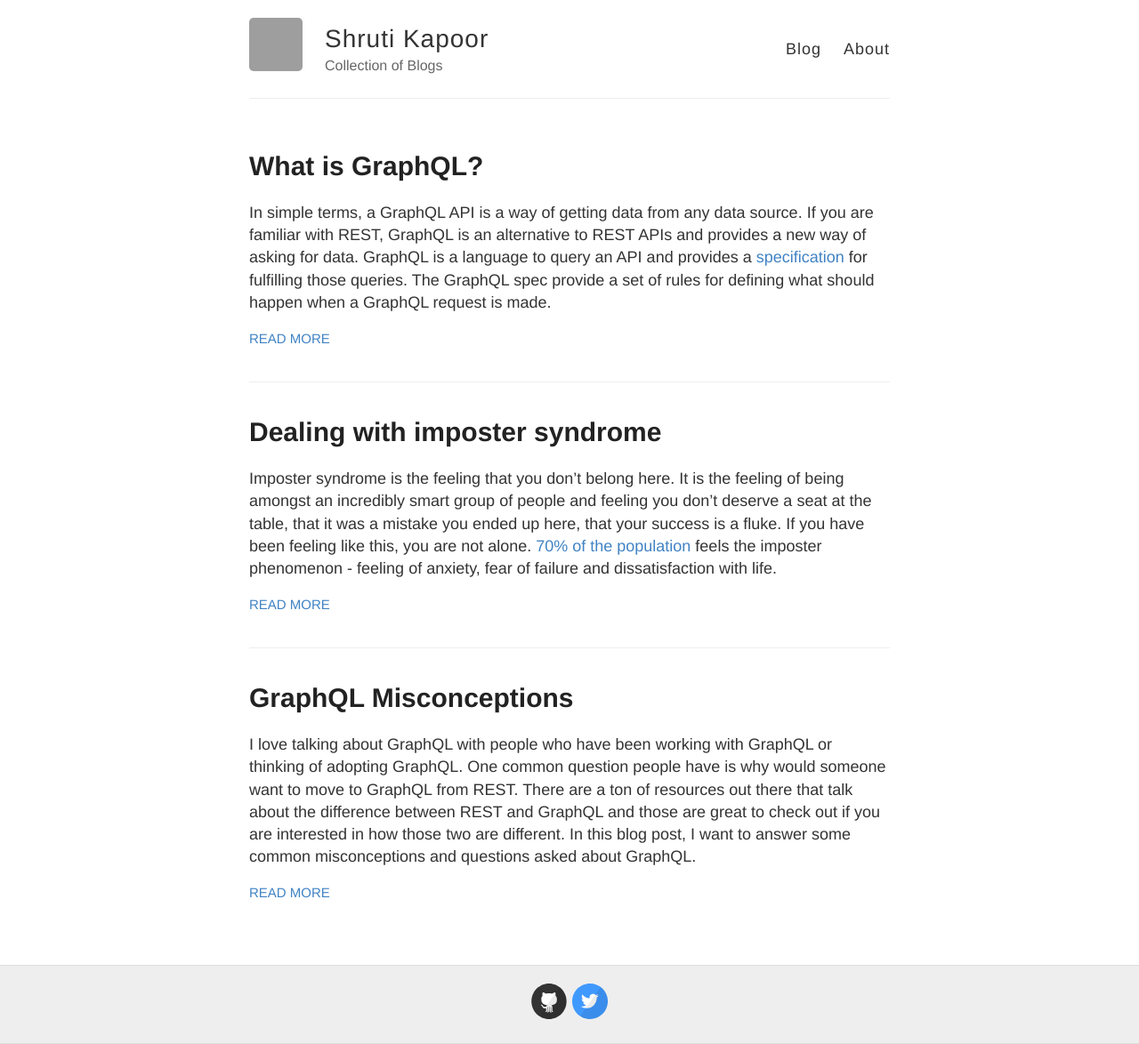
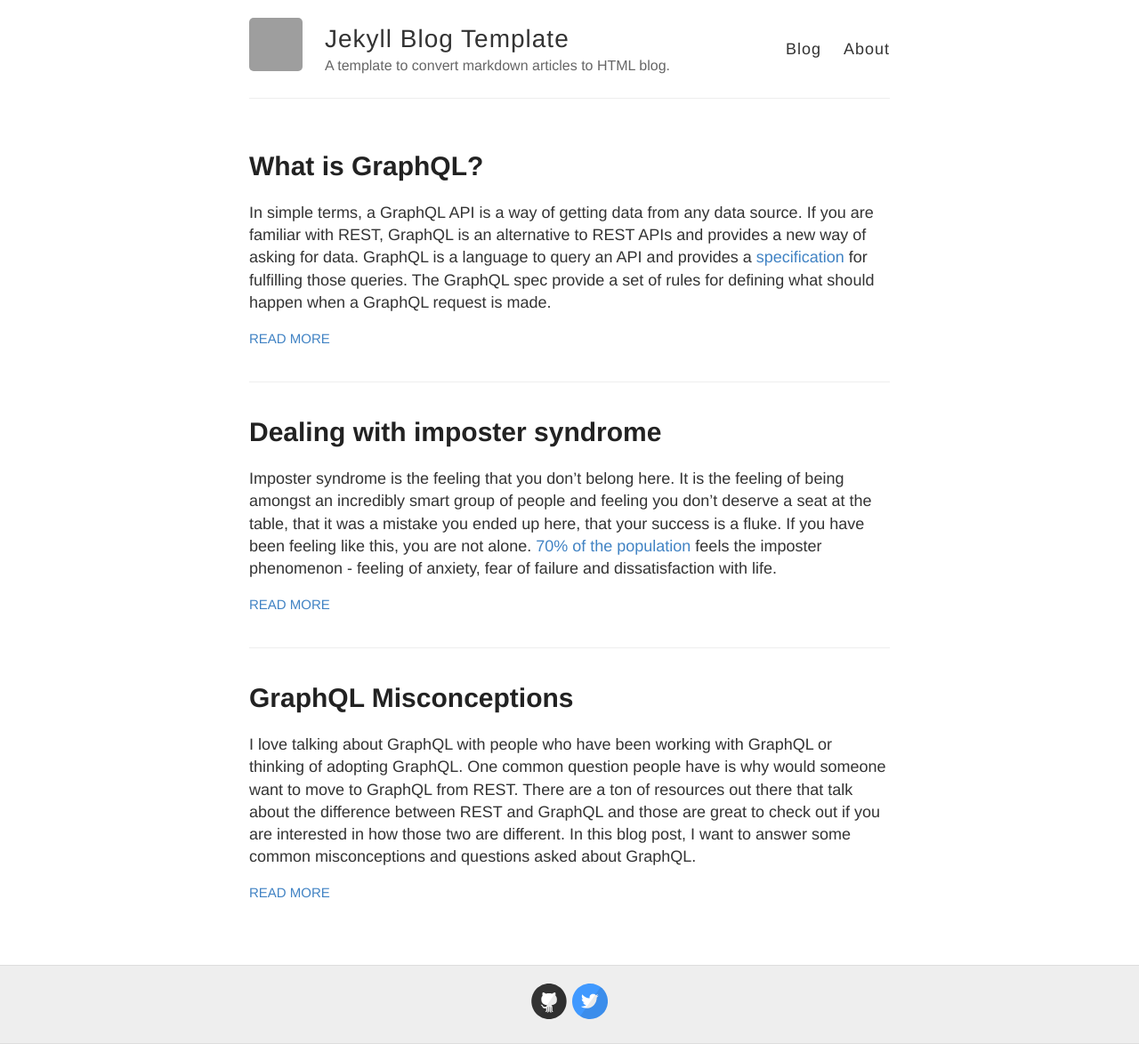
Before and after one commit to shrutikapoor08/jekyll-blog-template, a Jekyll site: the page built from index.html, in a window 1280 px wide. Shown: the whole page at 89% size. Built offline with Jekyll 4.4.1, drawn with Linux system fonts in a browser that asks for light colours; grey boxes are pictures that could not be loaded.

```diff
--- a/_config.yml
+++ b/_config.yml
@@ -3,10 +3,10 @@
 #
 
 # Name of your site (displayed in the header)
-name: Shruti Kapoor
+name: Jekyll Blog Template
 
 # Short bio or description (displayed in the header)
-description: Collection of Blogs
+description: A template to convert markdown articles to HTML blog.
 
 # URL of your avatar or profile pic (you could use your GitHub profile pic)
 avatar: https://avatars.githubusercontent.com/u/2525914?s=60&v=4
@@ -22,7 +22,7 @@ footer-links:
   linkedin:
   pinterest:
   rss: # just type anything here for a working RSS icon
-  twitter: jekyllrb
+  twitter: shrutikapoor08
   stackoverflow: # your stackoverflow profile, e.g. "users/50476/bart-kiers"
   youtube: # channel/<your_long_string> or user/<user-name>
   googleplus: # anything in your profile username that comes after plus.google.com/
@@ -43,7 +43,7 @@ url:
 # (http://yourusername.github.io/repository-name)
 # and NOT your User repository (http://yourusername.github.io)
 # then add in the baseurl here, like this: "/repository-name"
-baseurl: "/learning-graphql"
+baseurl: "/jekyll-blog-template"
 
 #
 # !! You don't need to change any of the configuration flags below !!
```
Also changed, not shown: README.md.
